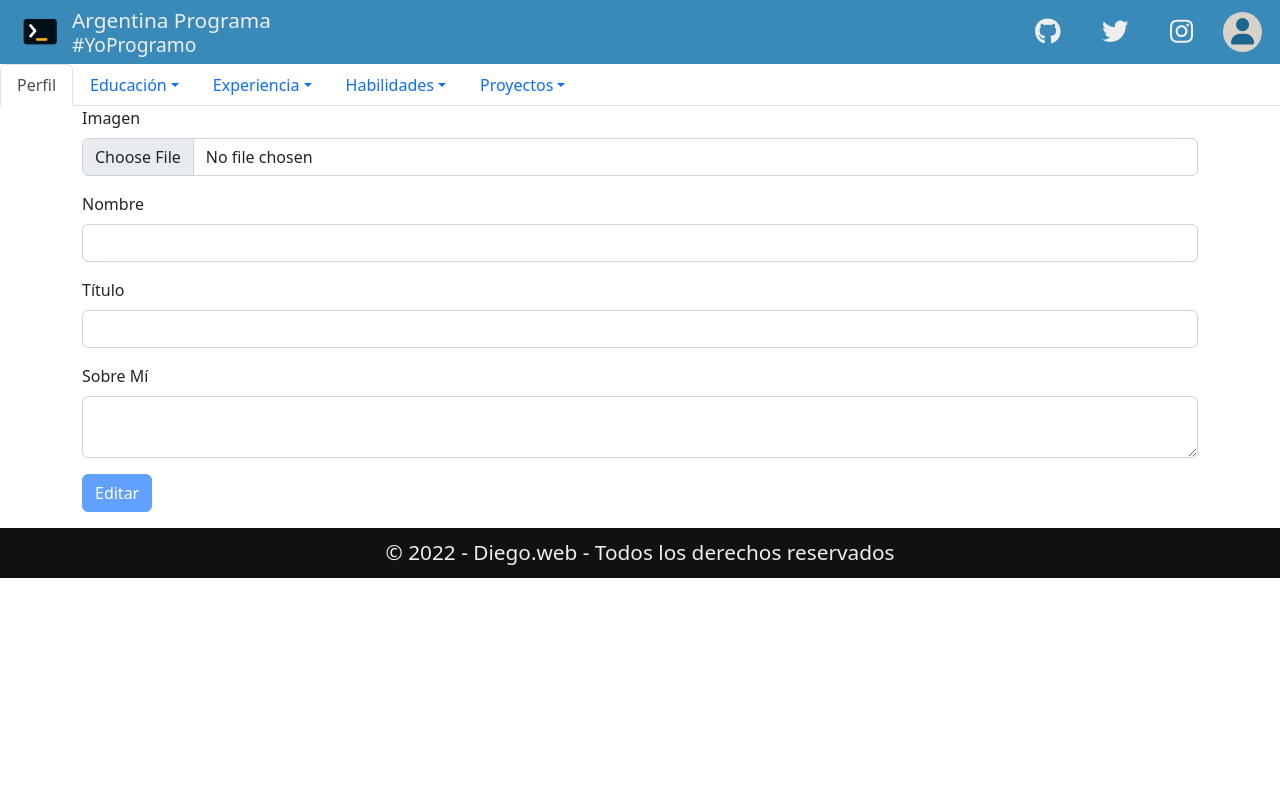
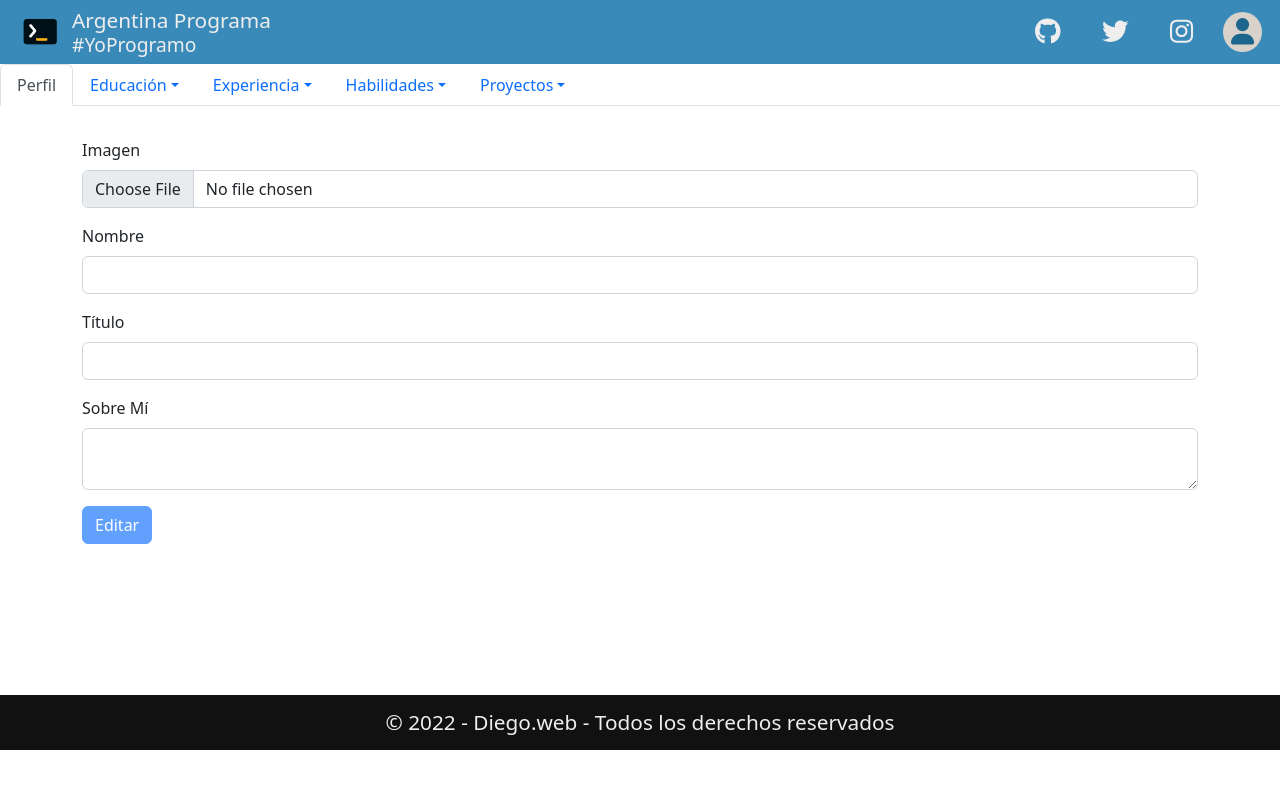
Before and after one commit to DiegolPl/AP-Frontend, an Angular app: page /dashboard in a window 1280 px wide. Shown: the top 788 px of the page. Built offline with nearby package versions, Linux system fonts and the light colour scheme; no server answers.

Commit message:
Fix bugs visuales

```diff
--- a/src/app/componentes/parte-privada/dashboard/body-dashboard/body-dashboard.component.css
+++ b/src/app/componentes/parte-privada/dashboard/body-dashboard/body-dashboard.component.css
@@ -1,4 +1,5 @@
-.body-dashboard {
+#body-dashboard {
     width: 100%;
-    height: 100%;
+    min-height: 69.6vh;
+    margin: 2rem auto;
 }
--- a/src/app/componentes/parte-publica/footer/footer.component.css
+++ b/src/app/componentes/parte-publica/footer/footer.component.css
@@ -1,13 +1,20 @@
 .footer {
     width: 100%;
-    height: 50px;
+    height: 70px;
     background-color: #111;
     color: var(--white);
     display: grid;
     place-items: center;
-    font-size: 1.3rem;
+    font-size: .9rem;
 }
 
 p.copy {
     margin: 0;
 }
+
+@media (min-width: 450px){
+    footer.footer {
+        height: 55px;
+        font-size: 1.3rem;
+    }
+}
```
